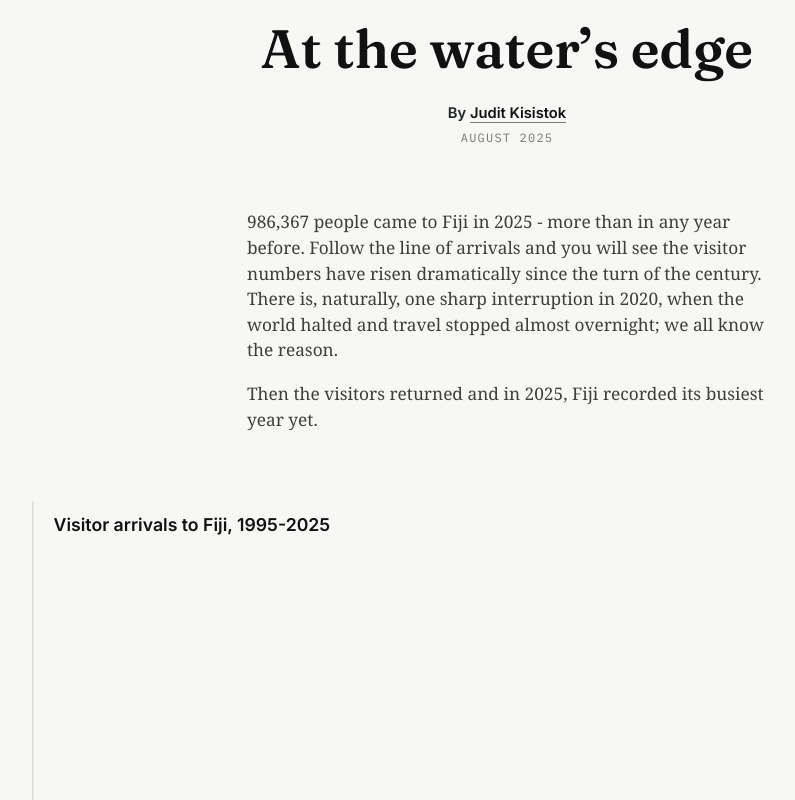
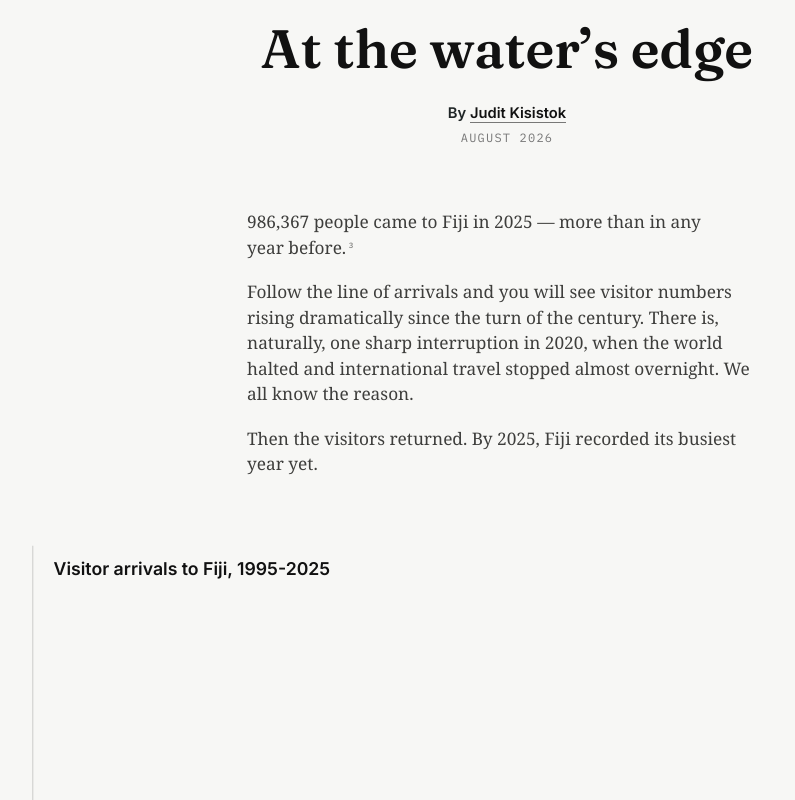
Before and after one commit to juditkisistok/loloma-effect, a React (Vite) app: page / in a window 1280 px wide. Shown: the part 3900-4700 px from the top of the page, without its empty margins (133-928 px from the left). Built offline with nearby package versions, Linux system fonts and the light colour scheme.

Commit message:
update essay

```diff
--- a/src/sections/Essay.jsx
+++ b/src/sections/Essay.jsx
@@ -58,18 +58,28 @@ export function Essay() {
             Judit Kisistok
           </a>
         </p>
-        <p className={styles.date}>August 2025</p>
+        <p className={styles.date}>August 2026</p>
       </div>
 
       <article className={styles.storyBlock}>
         <div className={styles.prose}>
           <p>
-            {latestArrivals
-              ? `${latestArrivals} people came to Fiji in ${storyEndYear} - more than in any year before. Follow the line of arrivals and you will see the visitor numbers have risen dramatically since the turn of the century. There is, naturally, one sharp interruption in 2020, when the world halted and travel stopped almost overnight; we all know the reason.`
-              : ""}
+            {latestArrivals ? `${latestArrivals} ` : ""}people came to Fiji in{" "}
+            {storyEndYear} — more than in any year before.
+            <Ref
+              n="3"
+              href="https://www.statsfiji.gov.fj/provisional-visitor-arrivals-december-2025/"
+              label="Pacific Data Hub / SPC DF_CLIMATE_CHANGE, TRSM_ARR; Fiji Bureau of Statistics"
+            />
           </p>
           <p>
-            Then the visitors returned and in {storyEndYear}, Fiji recorded its
+            Follow the line of arrivals and you will see visitor numbers rising
+            dramatically since the turn of the century. There is, naturally, one
+            sharp interruption in 2020, when the world halted and international
+            travel stopped almost overnight. We all know the reason.
+          </p>
+          <p>
+            Then the visitors returned. By {storyEndYear}, Fiji recorded its
             busiest year yet.
           </p>
         </div>
@@ -122,7 +132,7 @@ export function Essay() {
               {roundedJourneyTonnes === 1 ? "" : "s"} of CO₂e
             </strong>, depending on the route and calculation method.
             <Ref
-              n="3"
+              n="4"
               href="https://www.gov.uk/government/publications/greenhouse-gas-reporting-conversion-factors-2025"
               label="UK government greenhouse gas conversion factors 2025"
             />
@@ -134,13 +144,13 @@ export function Essay() {
               2024
             </strong>.
             <Ref
-              n="4"
+              n="5"
               href="https://ourworldindata.org/profile/co2/fiji"
               label="Our World in Data CO₂ profile for Fiji"
             />
           </p>
           <p>
-            The figures are not directly equivalent: the flight estimate
+          The figures are not directly equivalent: the flight estimate
             includes aviation's wider warming effects, while Fiji's figure
             counts only CO₂ released within its borders. Even with that caveat,
             the imbalance is rather significant.
@@ -182,7 +192,7 @@ export function Essay() {
             At Lautoka, sea level has risen by around{" "}
             <strong>13 centimetres since 1993</strong>.
             <Ref
-              n="5"
+              n="7"
               href="https://sealevel.nasa.gov/internal_resources/522/Lautoka_Fiji_combined.pdf"
               label="NASA Sea Level Change Team summary for Lautoka, Fiji"
             />
@@ -209,19 +219,20 @@ export function Essay() {
         <div className={styles.prose}>
           <p>
             For some communities, adapting in place may mean seawalls, raised
-            homes or changes to the water supply. For others, those measures are
-            no longer enough, and relocation needs to enter the conversation.
+            homes or changes to the water supply. For others, those measures
+            are no longer enough, and relocation needs to enter the
+            conversation.
           </p>
         </div>
 
         <div className={styles.prose}>
           <p>
             For Vunidogoloa, a coastal village on Vanua Levu, that conversation
-            led to a move. In 2014, about 140 residents from 26 households moved
-            to a site two kilometres inland. It became Fiji's first village to
-            complete a planned relocation because of climate change.
+            led to a move. In 2014, about 140 residents moved to a new site two
+            kilometres inland. It became Fiji's first planned relocation
+            because of climate change.
             <Ref
-              n="7"
+              n="8"
               href="https://pmc.ncbi.nlm.nih.gov/articles/PMC8072796/"
               label="Planned relocation and health case study from Vunidogoloa, Fiji"
             />
@@ -238,18 +249,18 @@ export function Essay() {
             eating less fresh seafood and more packaged food.
           </p>
           <p>
-            Relocation reduced the village's exposure to flooding and saltwater,
-            but it also changed how people accessed food, work and the sea. This
-            is why Fiji treats it as a last resort.
+            The move made Vunidogoloa safer, but it did not preserve the
+            village exactly as it was. This is why Fiji treats relocation as a
+            last resort.
           </p>
           <p>
             Vunidogoloa was the first community to move, but it was not the
             last. As of 2025, Fiji had relocated{" "}
             <strong>six communities</strong>. A further{" "}
-            <strong>43 had been identified for assessment</strong> - not ordered
-            to move, and not all expected to.
+            <strong>43 had been identified for assessment</strong> — not
+            ordered to move, and not all expected to.
             <Ref
-              n="8"
+              n="9"
               href="https://www.parliament.gov.fj/wp-content/uploads/2025/08/Daily-Hansard-Monday-14th-July-2025.pdf"
               label="Fiji Parliament Daily Hansard, 14 July 2025"
             />
@@ -268,8 +279,8 @@ export function Essay() {
             risk can be reduced without moving the community.
           </p>
           <p>
-            With dozens of communities requiring assessment, the response cannot
-            be improvised one village at a time.
+            With dozens of communities requiring assessment, the response
+            cannot be improvised one village at a time.
           </p>
         </div>
       </article>
```
